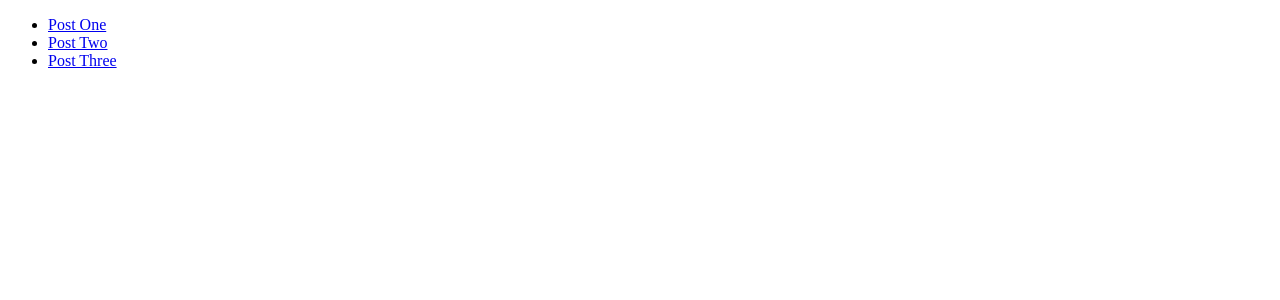
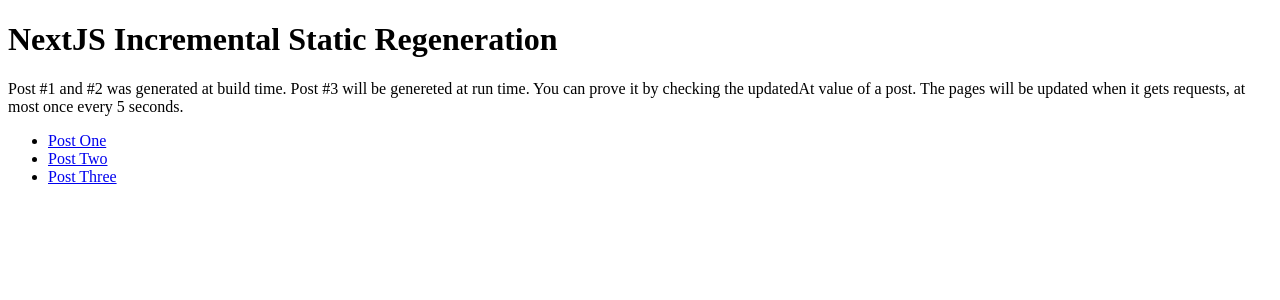
Before and after one commit to tanawitpat/nextjs-incremental-static-regeneration, a Next.js app: page / in a window 1280 px wide. Shown: the top 300 px of the page. Built offline with nearby package versions, Linux system fonts and the light colour scheme.

Commit message:
Create the ISSR logic explaination

```diff
--- a/pages/index.tsx
+++ b/pages/index.tsx
@@ -8,6 +8,14 @@
 
 export default function Home() {
   return (
+    <div>
+      <h1>NextJS Incremental Static Regeneration</h1>
+      <p>
+        Post #1 and #2 was generated at build time. Post #3 will be genereted at
+        run time. You can prove it by checking the updatedAt value of a post.
+        The pages will be updated when it gets requests, at most once every 5
+        seconds.
+      </p>
       <ul>
         <li>
           <PostLink id="1" title="Post One" />
@@ -19,5 +27,6 @@
           <PostLink id="3" title="Post Three" />
         </li>
       </ul>
+    </div>
   );
 }
--- a/pages/posts/[id].tsx
+++ b/pages/posts/[id].tsx
@@ -1,7 +1,7 @@
 import { GetStaticPaths, GetStaticProps } from "next";
 import Link from "next/link";
 
-const revalidateInterval = 60;
+const revalidateInterval = 5;
 
 export default function PostPage({
   id,
```
Lines whose indentation alone changed are shown as unchanged.
